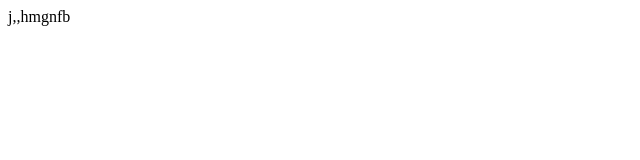
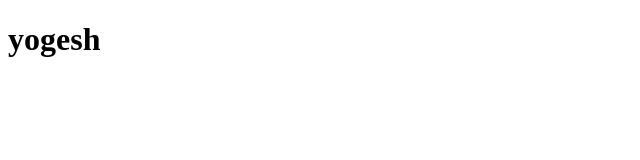
Before and after one commit to yogeshpatel09/Portfolio-Clone, a plain HTML site: page src/index.html in a window 1280 px wide. Shown: the whole page, without its empty margins (0-640 px from the left). Drawn offline with Linux system fonts and the light colour scheme.

Commit message:
main branch second commit yogesh

```diff
--- a/src/index.html
+++ b/src/index.html
@@ -6,6 +6,8 @@
     <title>Document</title>
 </head>
 <body>
-    j,,hmgnfb
+   <h1>
+    yogesh
+   </h1>
 </body>
 </html>
```
